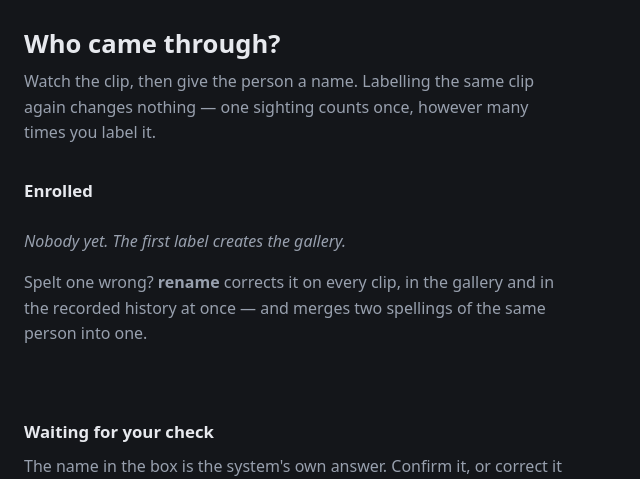
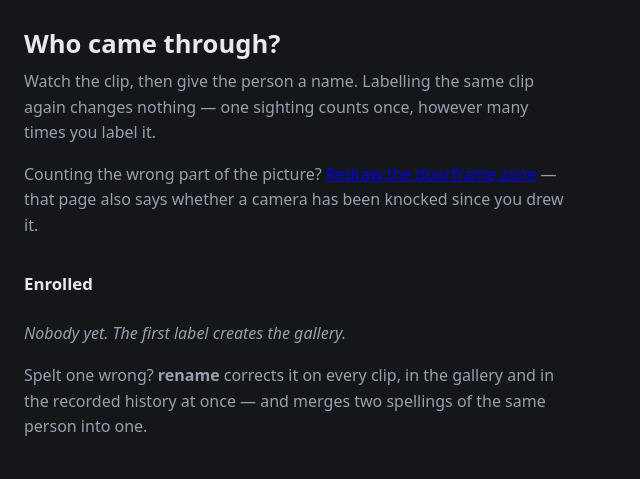
Before and after one commit to Novelty-Labs-Stuhi/coworkingroom-camera-system, a FastAPI app: page / in a window 1280 px wide. Shown: the top 479 px of the page, without its empty margins (0-640 px from the left). Run offline with FastAPI, Linux system fonts and the light colour scheme; data that the repository does not hold is empty.

Commit message:
Link the labelling page to the zone page
The zone page linked back to labelling but not the other way, so the only route to
it was remembering the URL. They are the two halves of running this: one fixes what
the system saw, the other fixes where it looks.

Co-Authored-By: Claude Opus 5 <noreply@anthropic.com>

```diff
--- a/vision/src/stuhi_vision/web/templates/index.html
+++ b/vision/src/stuhi_vision/web/templates/index.html
@@ -12,6 +12,10 @@
     <p class="hint">
       Watch the clip, then give the person a name. Labelling the same clip again
       changes nothing &mdash; one sighting counts once, however many times you label it.
+    </p>
+    <p class="hint">
+      Counting the wrong part of the picture? <a href="/zones">Redraw the doorframe zone</a>
+      &mdash; that page also says whether a camera has been knocked since you drew it.
     </p>
   </header>
 
```
